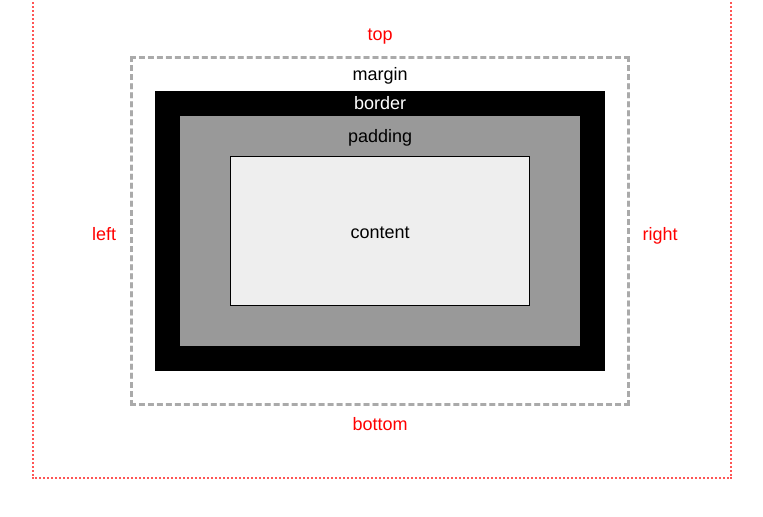
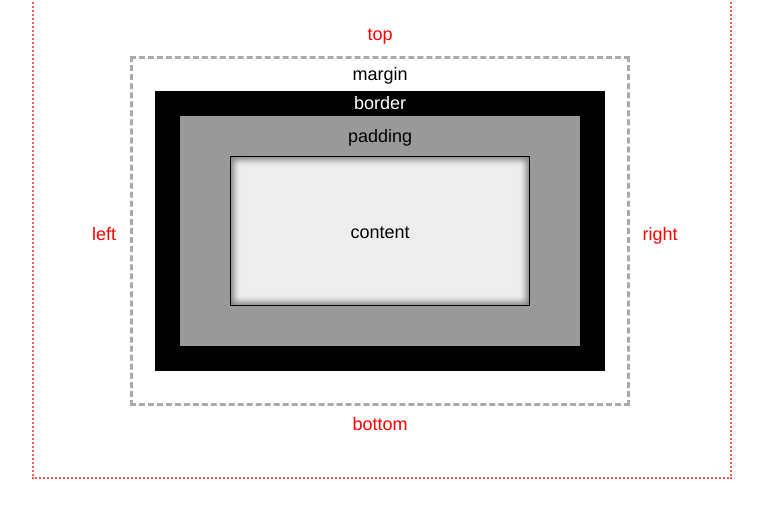
Before and after one commit to DaveRab/box-model, a plain HTML site: page index.html in a window 1280 px wide. Shown: the part 67-584 px from the top of the page, without its empty margins (258-1021 px from the left). Drawn offline with Linux system fonts and the light colour scheme.

Commit message:
Update style.css
added box-shadow to div.content  for aesthetics.

```diff
--- a/style.css
+++ b/style.css
@@ -83,6 +83,7 @@ h4 {
 	text-align: center;
 	right: 200px;
 	top: 175px;
+	box-shadow: inset 0 0 6px 3px rgba(20, 20, 20, .5);
 	z-index: 50;
 }
 
```
